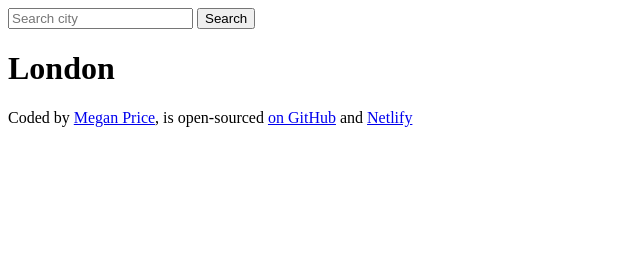
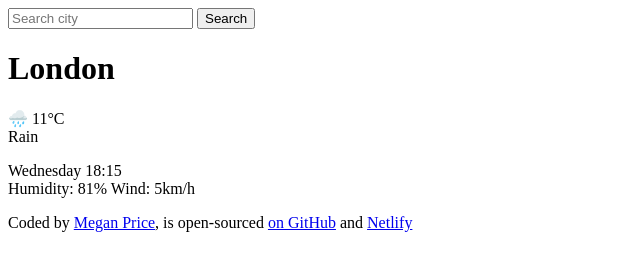
Before and after one commit to meganprice27/weather-app, a plain HTML site: page index.html in a window 1280 px wide. Shown: the whole page, without its empty margins (0-640 px from the left). Drawn offline with Linux system fonts and the light colour scheme.

Commit message:
Added weather data to main HTML

```diff
--- a/index.html
+++ b/index.html
@@ -13,7 +13,19 @@
           <input type="submit" value="Search" />
         </form>
       </header>
-      <h1>London</h1>
+      <main>
+        <h1>London</h1>
+        <p>
+          🌧️ 11°C
+          <br />
+          Rain
+        </p>
+        <p>
+          Wednesday 18:15
+          <br />
+          Humidity: 81% Wind: 5km/h
+        </p>
+      </main>
       <footer>
         Coded by
         <a href="https://github.com/meganprice27" target="_blank">Megan Price</a
```
